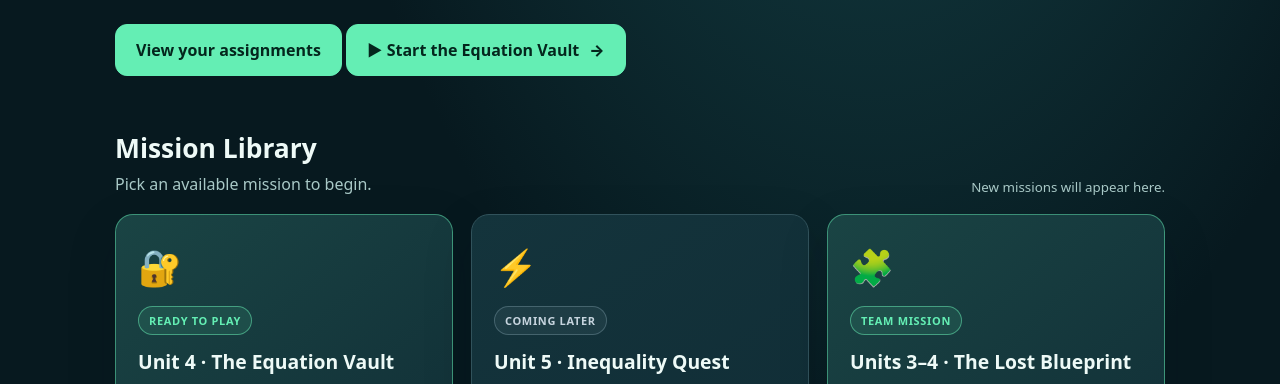
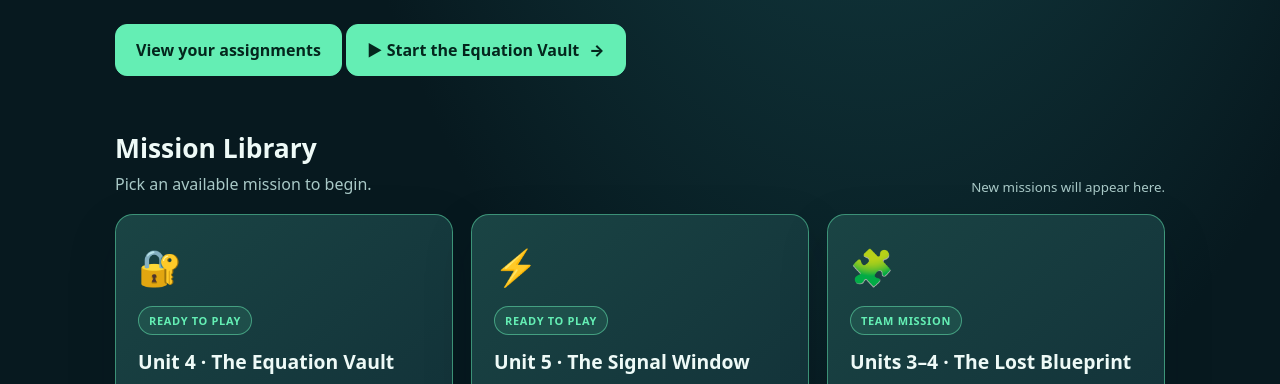
Before and after one commit to jacobnickel17/Math-Missions, a website: page index.html in a window 1280 px wide. Shown: the part 506-890 px from the top of the page. Drawn offline with Linux system fonts and the light colour scheme.

Commit message:
Add staged Unit 5 inequality mission to homepage

```diff
--- a/index.html
+++ b/index.html
@@ -27,7 +27,7 @@ header{border-bottom:1px solid #33545d88;background:#081d24c9}.top{min-height:78
 <div class="section-head"><div><h2 id="missions-heading">Mission Library</h2><p>Pick an available mission to begin.</p></div><small>New missions will appear here.</small></div>
 <div class="grid">
 <article class="card live"><div class="art" aria-hidden="true">🔐</div><div><span class="pill">Ready to play</span></div><h3>Unit 4 · The Equation Vault</h3><p>Explore variables on both sides, special solution types, equation models, and algebraic error analysis. Includes step-by-step lessons and a mastery check.</p><a class="btn" href="unit-4/equation-vault/">Enter the Vault <span aria-hidden="true">→</span></a></article>
-<article class="card"><div class="art" aria-hidden="true">⚡</div><div><span class="pill soon">Coming later</span></div><h3>Unit 5 · Inequality Quest</h3><p>A future interactive adventure about solving, interpreting, and graphing inequalities.</p><div class="muted-action">Mission not available yet</div></article>
+<article class="card live"><div class="art" aria-hidden="true">⚡</div><div><span class="pill">Ready to play</span></div><h3>Unit 5 · The Signal Window</h3><p>Continue the Signal Zero mystery. Learn to write, solve, and graph inequalities, reverse signs for negative division, and choose a feasible plan. Includes guided instruction and mastery.</p><a class="btn" href="missions/?assignment=signal-window">Start the Inequality Mission <span aria-hidden="true">→</span></a></article>
 <article class="card live"><div class="art" aria-hidden="true">🧩</div><div><span class="pill">Team mission</span></div><h3>Units 3–4 · The Lost Blueprint</h3><p>Explore a lost research station with a team. Use expressions, factoring, equations, and real-world models to unlock five rooms.</p><a class="btn" href="units-3-4/lost-blueprint/">Enter the Blueprint <span aria-hidden="true">→</span></a></article>
 </div>
 </section>
```
